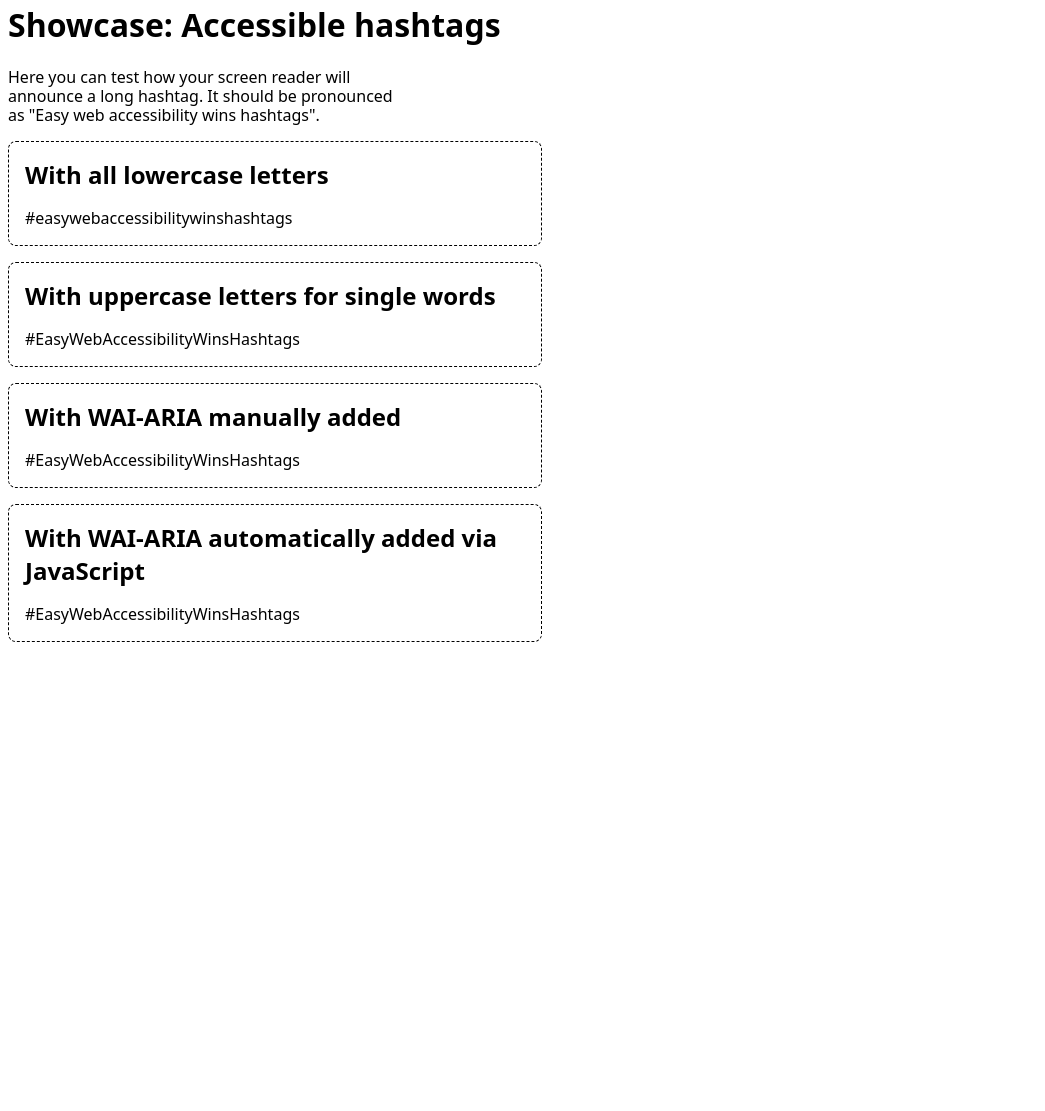
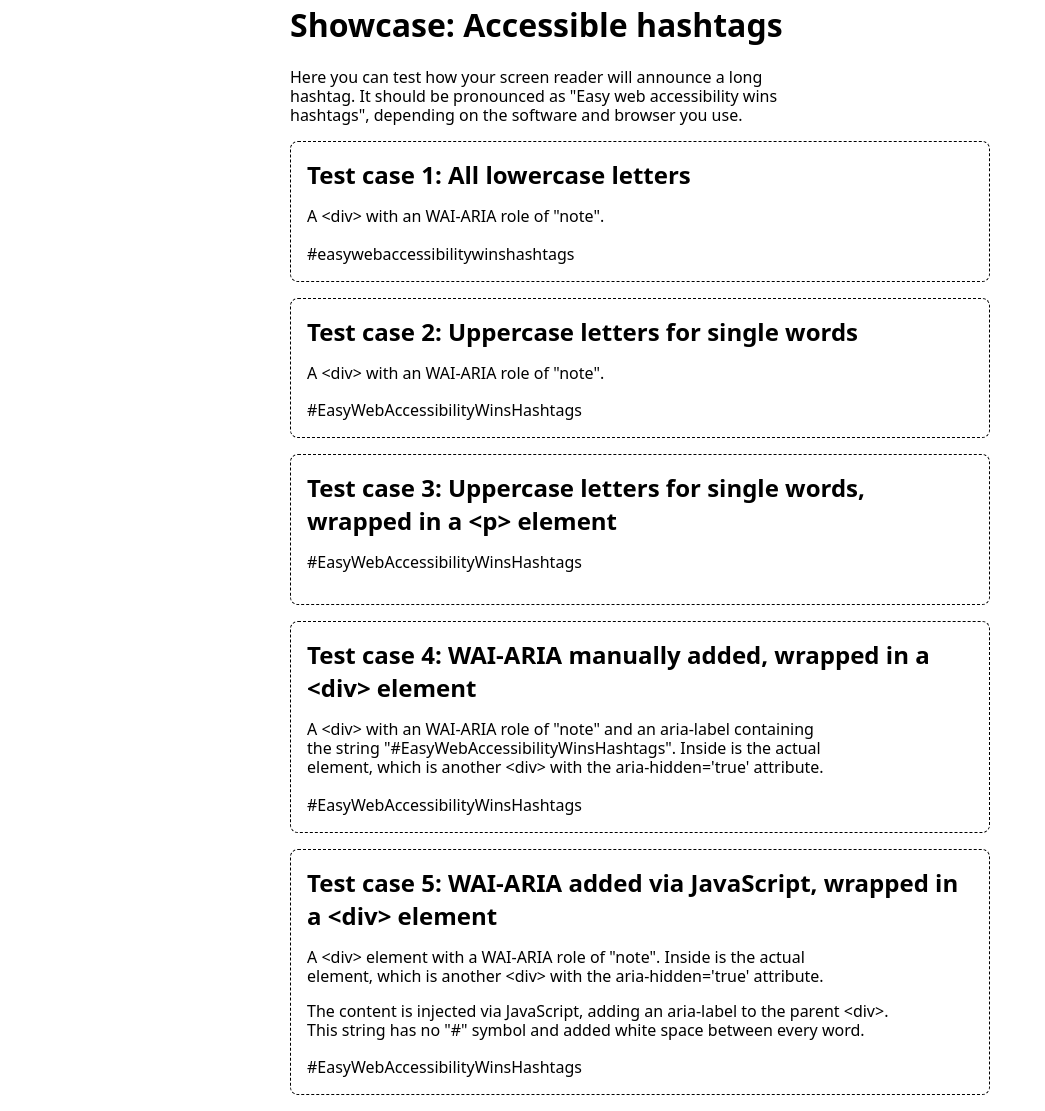
Before and after one commit to stevefrenzel/showcase-accessible-hashtags, a plain HTML site: page index.html in a window 1280 px wide. Shown: the part 18-1129 px from the top of the page, without its empty margins (0-1045 px from the left). Before the commit the page ends 800 px from the top, so only its background shows below. Drawn offline with Linux system fonts and the light colour scheme.

Commit message:
Updated test cases

```diff
--- a/index.html
+++ b/index.html
@@ -11,30 +11,62 @@
       <h1>Showcase: Accessible hashtags</h1>
       <p>
         Here you can test how your screen reader will announce a long hashtag.
-        It should be pronounced as "Easy web accessibility wins hashtags".
+        It should be pronounced as "Easy web accessibility wins hashtags",
+        depending on the software and browser you use.
       </p>
     </header>
 
     <main>
       <div class="container">
-        <h2>With all lowercase letters</h2>
+        <h2>Test case 1: All lowercase letters</h2>
+        <p>A &lt;div&gt; with an WAI-ARIA role of "note".</p>
         <div role="note">#easywebaccessibilitywinshashtags</div>
       </div>
 
       <div class="container">
-        <h2>With uppercase letters for single words</h2>
+        <h2>Test case 2: Uppercase letters for single words</h2>
+        <p>A &lt;div&gt; with an WAI-ARIA role of "note".</p>
         <div role="note">#EasyWebAccessibilityWinsHashtags</div>
       </div>
 
       <div class="container">
-        <h2>With WAI-ARIA manually added</h2>
+        <h2>
+          Test case 3: Uppercase letters for single words, wrapped in a
+          &lt;p&gt; element
+        </h2>
+        <p>#EasyWebAccessibilityWinsHashtags</p>
+      </div>
+
+      <div class="container">
+        <h2>
+          Test case 4: WAI-ARIA manually added, wrapped in a &lt;div&gt; element
+        </h2>
+        <p>
+          A &lt;div&gt; with an WAI-ARIA role of "note" and an aria-label
+          containing the string "#EasyWebAccessibilityWinsHashtags". Inside is
+          the actual element, which is another &lt;div&gt; with the
+          aria-hidden='true' attribute.
+        </p>
         <div aria-label="Easy web accessibility wins: Hashtags" role="note">
           <div aria-hidden="true">#EasyWebAccessibilityWinsHashtags</div>
         </div>
       </div>
 
       <div class="container">
-        <h2>With WAI-ARIA automatically added via JavaScript</h2>
+        <h2>
+          Test case 5: WAI-ARIA added via JavaScript, wrapped in a &lt;div&gt;
+          element
+        </h2>
+        <p>
+          A &lt;div&gt; element with a WAI-ARIA role of "note". Inside is the
+          actual element, which is another &lt;div&gt; with the
+          aria-hidden='true' attribute.
+        </p>
+        <p>
+          The content is injected via JavaScript, adding an aria-label to the
+          parent &lt;div&gt;. This string has no "#" symbol and added white
+          space between every word.
+        </p>
         <div id="enhance-me" role="note">
           <div aria-hidden="true">#EasyWebAccessibilityWinsHashtags</div>
         </div>
--- a/style.css
+++ b/style.css
@@ -1,12 +1,17 @@
 body {
   font-family: system-ui, -apple-system, BlinkMacSystemFont, 'Segoe UI', Roboto,
     Oxygen, Ubuntu, Cantarell, 'Open Sans', 'Helvetica Neue', sans-serif;
+  margin: 0 auto;
+  width: fit-content;
+}
+
+.container,
+p {
+  max-width: 666px;
 }
 
 p {
-  /* font-size: 1.2rem; */
   line-height: 1.2;
-  max-width: 500px;
   text-wrap: balance;
 }
 
@@ -15,7 +20,6 @@ p {
   border-radius: 0.5rem;
   padding: 1rem;
   margin-bottom: 1rem;
-  max-width: 500px;
 
   h2 {
     margin: 0 0 1rem 0;
```
